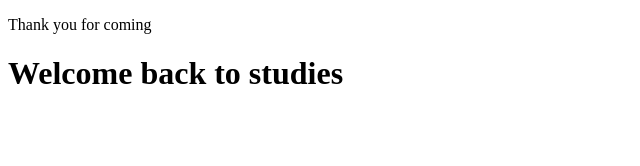
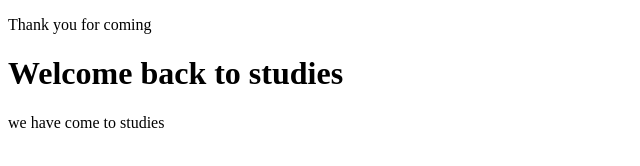
Before and after one commit to BibiObiora/website-testing, a plain HTML site: page index.html in a window 1280 px wide. Shown: the whole page, without its empty margins (0-640 px from the left). Drawn offline with Linux system fonts and the light colour scheme.

Commit message:
second commit

```diff
--- a/index.html
+++ b/index.html
@@ -9,5 +9,6 @@
 <body>
     <p>Thank you for coming</p>
     <h1>Welcome back to studies</h1>
+    <p>we have come to studies</p>
 </body>
 </html>
```
